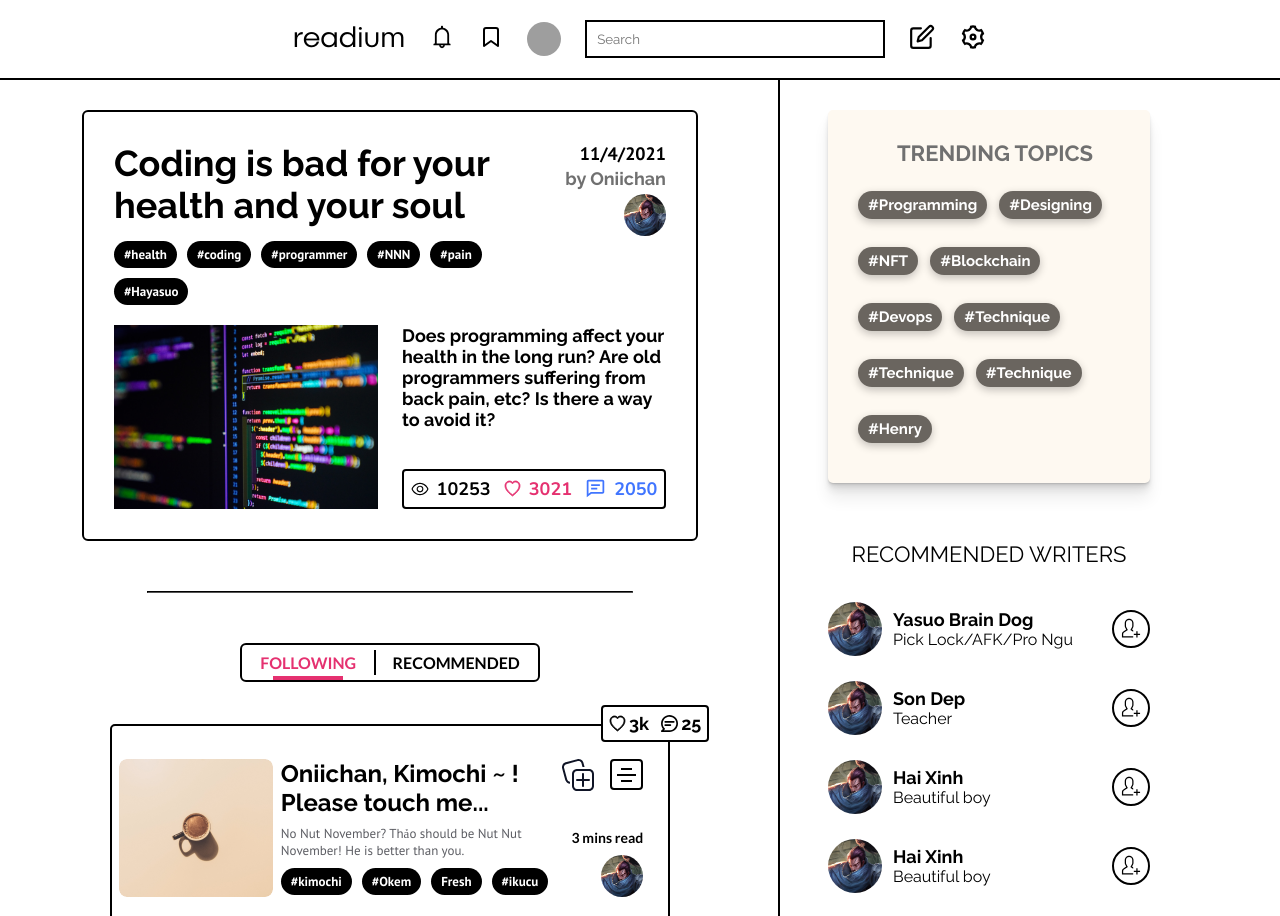
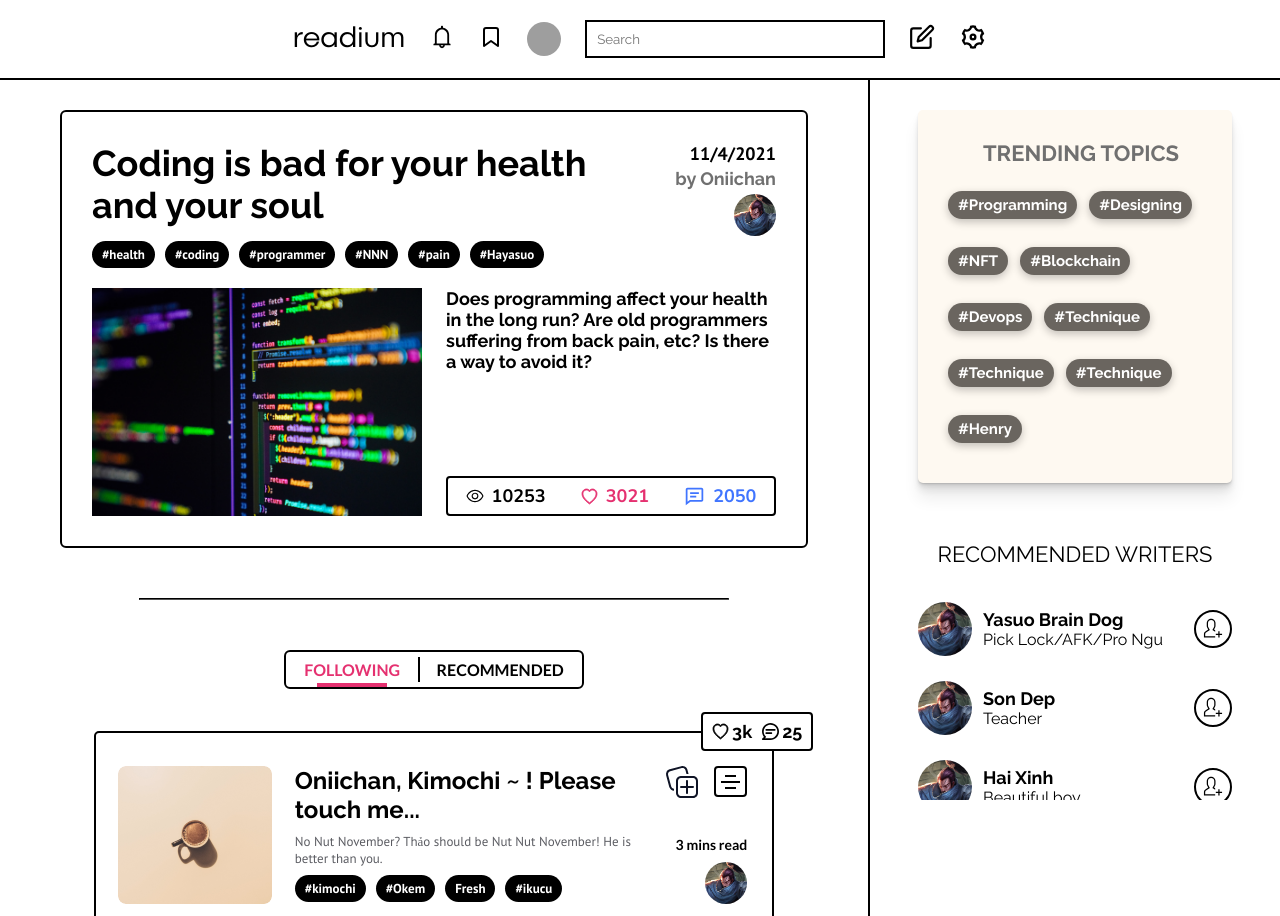
Before and after one commit to hoangvu03081/readium, a React (Vite) app in the folder readium-client/: page / in a window 1280 px wide. Shown: the top 916 px of the page. Built offline with nearby package versions, Linux system fonts and the light colour scheme; grey boxes are pictures that could not be loaded.

Commit message:
frontend - Complete Home Screen UI

```diff
--- a/readium-client/src/common/components/Body/index.jsx
+++ b/readium-client/src/common/components/Body/index.jsx
@@ -6,9 +6,14 @@ import PropTypes from "prop-types";
 const Layout = styled.div`
   display: flex;
   flex-direction: row;
-  min-height: 100vh;
   margin-top: 80px;
   justify-content: space-between;
+  @media (max-width: 1399px) {
+    padding: 0 30px 0 80px;
+  }
+  @media (max-width: 1299px) {
+    padding: 0 30px 0 60px;
+  }
 `;
 
 const ColumnLeft = styled.div`
@@ -17,9 +22,15 @@ const ColumnLeft = styled.div`
   display: flex;
   flex-direction: column;
   align-items: center;
+  border-right: 2px solid black;
+  min-height: 100vh;
+  @media (max-width: 1299px) {
+    padding: 30px 60px 0 0;
+  }
   @media (max-width: 1199px) {
     margin-right: 0;
     padding: 30px 80px;
+    border: none;
   }
   @media (max-width: 750px) {
     padding: 48px 36px;
@@ -27,24 +38,22 @@ const ColumnLeft = styled.div`
 `;
 
 const ColumnRight = styled.div`
-  position: sticky;
-  top: 80px;
-  bottom: 0;
-  right: 0;
-  width: 420px;
-  padding: 30px 48px;
+  width: 380px;
+  height: calc(100vh - 80px);
   overflow-y: scroll;
-  border-left: 2px solid black;
+  padding: 30px 18px 30px 48px;
 `;
 
 const FixedRight = styled.div`
-  width: 420px;
-  position: relative;
+  position: -webkit-sticky;
+  position: sticky;
+  top: 80px;
+  height: 0;
 `;
 
 export default function Body({ contentLeft, contentRight }) {
   return (
-    <Layout className={isMobile ? "" : "container-xl"}>
+    <Layout className={isMobile ? "" : "container-xxl"}>
       <ColumnLeft isMobile={isMobile}>{contentLeft}</ColumnLeft>
       <FixedRight className="d-none d-xl-block">
         <ColumnRight>{contentRight}</ColumnRight>
--- a/readium-client/src/common/components/Buttons/LoveComment/Comment.jsx
+++ b/readium-client/src/common/components/Buttons/LoveComment/Comment.jsx
@@ -7,17 +7,31 @@ const Comment = styled.button`
   border: none;
   background-color: ${({ theme }) => theme.colors.LoveCommentBackground};
   color: ${({ theme }) => theme.colors.LoveCommentText};
+  display: flex;
+  align-items: center;
+  padding: 3px 5px;
+  transition: all 0.3s;
   svg {
     fill: ${({ theme }) => theme.colors.LoveCommentText};
     font-size: 18px;
+    transition: all 0.3s;
   }
   span {
     padding-left: 3px;
   }
-  display: flex;
-  align-items: center;
   &:hover {
     cursor: pointer;
+  }
+  &:hover {
+    cursor: pointer;
+    color: white;
+    background-color: ${({ theme }) => theme.colors.LoveCommentText};
+    border-radius: 4px;
+    svg {
+      fill: ${({ theme }) => theme.colors.LoveCommentBackground};
+      transition: all 0.3s;
+    }
+    transition: all 0.3s;
   }
 `;
 
--- a/readium-client/src/common/components/Buttons/LoveComment/Love.jsx
+++ b/readium-client/src/common/components/Buttons/LoveComment/Love.jsx
@@ -7,19 +7,31 @@ const Love = styled.button`
   border: none;
   background-color: ${({ theme }) => theme.colors.LoveCommentBackground};
   color: ${({ theme }) => theme.colors.LoveCommentText};
+  display: flex;
+  align-items: center;
+  padding: 3px 5px;
+  transition: all 0.3s;
   svg {
     fill: ${({ theme }) => theme.colors.LoveCommentText};
     stroke: ${({ theme }) => theme.colors.LoveCommentText};
     stroke-width: 0.8;
     font-size: 18px;
+    transition: all 0.3s;
   }
   span {
     padding-left: 3px;
   }
-  display: flex;
-  align-items: center;
   &:hover {
     cursor: pointer;
+    color: white;
+    background-color: ${({ theme }) => theme.colors.LoveCommentText};
+    border-radius: 4px;
+    svg {
+      fill: ${({ theme }) => theme.colors.LoveCommentBackground};
+      stroke: ${({ theme }) => theme.colors.LoveCommentBackground};
+      transition: all 0.3s;
+    }
+    transition: all 0.3s;
   }
 `;
 
--- a/readium-client/src/common/components/Buttons/LoveComment/index.jsx
+++ b/readium-client/src/common/components/Buttons/LoveComment/index.jsx
@@ -10,7 +10,7 @@ const LoveCommentStyle = styled.div`
   background-color: white;
   border: 2px solid black;
   border-radius: 4px;
-  padding: 5px 0;
+  padding: 4px;
   display: flex;
   flex-direction: row;
   justify-content: space-around;
--- a/readium-client/src/common/components/Card/CardStyles.jsx
+++ b/readium-client/src/common/components/Card/CardStyles.jsx
@@ -74,6 +74,14 @@ const Middle = styled.div`
 
 const Right = styled.div`
   position: relative;
+  svg {
+    &.hide {
+      display: none;
+    }
+    &.unhide {
+      display: block;
+    }
+  }
   svg:first-child {
     font-size: 37px;
     position: absolute;
@@ -85,29 +93,17 @@ const Right = styled.div`
       transform: scale(1.2);
       transition: all 0.3s;
     }
-    &.hide {
-      display: none;
-    }
-    &.unhide {
-      display: block;
-    }
   }
   svg:nth-child(2) {
-    font-size: 30px;
+    font-size: 31px;
     position: absolute;
     right: 50px;
-    top: 1px;
+    top: 0;
     transition: all 0.3s;
     &:hover {
       cursor: pointer;
       transform: scale(1.2);
       transition: all 0.3s;
-    }
-    &.hide {
-      display: none;
-    }
-    &.unhide {
-      display: block;
     }
   }
   svg:nth-child(3) {
@@ -168,21 +164,6 @@ const Right = styled.div`
   }
 `;
 
-const CardOptionsClick = styled.div`
-  position: absolute;
-  top: 30px;
-  left: 39px;
-  z-index: 10;
-  &.hide {
-    opacity: 0;
-    transition: all 0.3s;
-  }
-  &.unhide {
-    opacity: 1;
-    transition: all 0.3s;
-  }
-`;
-
 const Corner = styled.div`
   width: auto;
   padding: 0;
@@ -192,6 +173,23 @@ const Corner = styled.div`
   @media (max-width: 950px) {
     right: -30px;
     top: -30px;
+  }
+`;
+
+const CardOptionsClick = styled.div`
+  position: absolute;
+  top: 66px;
+  right: -27px;
+  width: 135px;
+  padding: 0;
+  z-index: 10;
+  &.hide {
+    opacity: 0;
+    transition: all 0.3s;
+  }
+  &.unhide {
+    opacity: 1;
+    transition: all 0.3s;
   }
 `;
 
@@ -213,6 +211,7 @@ export default function CardStyles({
       <Left className="col-3">
         <img src={preview} alt="" />
       </Left>
+
       <Middle className="col-7">
         <h1>{title}</h1>
         <p>{content}</p>
@@ -223,6 +222,7 @@ export default function CardStyles({
           ))}
         </div>
       </Middle>
+
       <Right className="col-2">
         <AddCollection
           className={add === 0 ? "unhide" : "hide"}
@@ -242,15 +242,17 @@ export default function CardStyles({
             }
           }}
         />
-        <CardOptionsClick className={more === 0 ? "hide" : "unhide"}>
-          <More />
-        </CardOptionsClick>
         <p>{duration > 1 ? `${duration} mins read` : `${duration} min read`}</p>
         <img src={userAvatar} alt="" />
       </Right>
+
       <Corner>
         <LoveComment loveNumber={loveNumber} commentNumber={commentNumber} />
       </Corner>
+
+      <CardOptionsClick className={more === 0 ? "hide" : "unhide"}>
+        <More />
+      </CardOptionsClick>
     </Card>
   );
 }
```
Also changed, not shown: readium-client/src/assets/icons/added_collection.svg.
